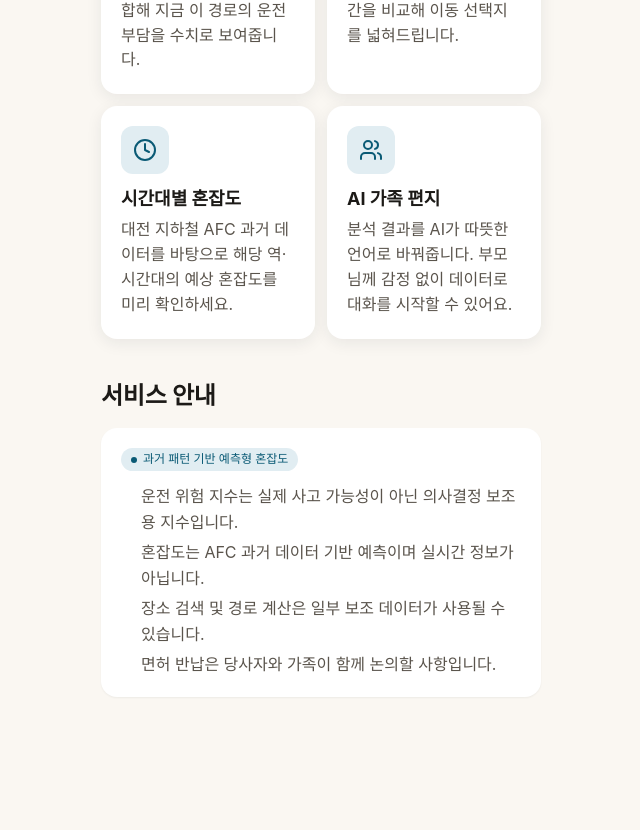
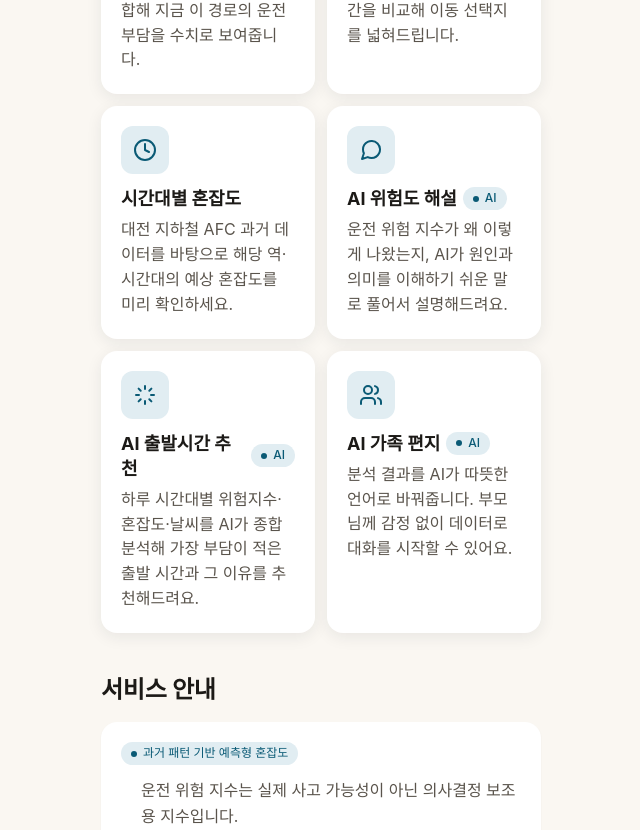
Before and after one commit to calm-hoon/silverway, a Next.js app: page / in a window 1280 px wide. Shown: the part 817-1647 px from the top of the page, without its empty margins (319-959 px from the left). Before the commit the page ends 1562 px from the top, so only its background shows below. Built offline with nearby package versions, Linux system fonts and the light colour scheme; a web font is replaced by a local one.

Commit message:
main layout update

```diff
--- a/app/page.tsx
+++ b/app/page.tsx
@@ -23,8 +23,23 @@ const FEATURES = [
       "대전 지하철 AFC 과거 데이터를 바탕으로 해당 역·시간대의 예상 혼잡도를 미리 확인하세요.",
   },
   {
+    icon: "message",
+    title: "AI 위험도 해설",
+    isAI: true,
+    description:
+      "운전 위험 지수가 왜 이렇게 나왔는지, AI가 원인과 의미를 이해하기 쉬운 말로 풀어서 설명해드려요.",
+  },
+  {
+    icon: "sparkle",
+    title: "AI 출발시간 추천",
+    isAI: true,
+    description:
+      "하루 시간대별 위험지수·혼잡도·날씨를 AI가 종합 분석해 가장 부담이 적은 출발 시간과 그 이유를 추천해드려요.",
+  },
+  {
     icon: "users",
     title: "AI 가족 편지",
+    isAI: true,
     description:
       "분석 결과를 AI가 따뜻한 언어로 바꿔줍니다. 부모님께 감정 없이 데이터로 대화를 시작할 수 있어요.",
   },
@@ -63,7 +78,7 @@ export default function HomePage() {
             }}
           >
             {FEATURES.map((f) => (
-              <FeatureCard key={f.title} icon={f.icon} title={f.title} description={f.description} />
+              <FeatureCard key={f.title} icon={f.icon} title={f.title} description={f.description} isAI={f.isAI} />
             ))}
           </div>
         </Section>
--- a/components/home/FeatureCard.tsx
+++ b/components/home/FeatureCard.tsx
@@ -1,12 +1,14 @@
 import { Icon } from "@/components/ui/Icon";
+import { StatusPill } from "@/components/ui/StatusPill";
 
 type FeatureCardProps = {
   icon: string;
   title: string;
   description: string;
+  isAI?: boolean;
 };
 
-export function FeatureCard({ icon, title, description }: FeatureCardProps) {
+export function FeatureCard({ icon, title, description, isAI }: FeatureCardProps) {
   return (
     <div
       style={{
@@ -35,6 +37,9 @@ export function FeatureCard({ icon, title, description }: FeatureCardProps) {
       <div>
         <div
           style={{
+            display: "flex",
+            alignItems: "center",
+            gap: 6,
             fontSize: "var(--sw-fs-base)",
             fontWeight: "var(--sw-fw-bold)",
             color: "var(--sw-ink)",
@@ -42,6 +47,7 @@ export function FeatureCard({ icon, title, description }: FeatureCardProps) {
           }}
         >
           {title}
+          {isAI && <StatusPill label="AI" tone="info" />}
         </div>
         <div
           style={{
--- a/components/ui/Icon.tsx
+++ b/components/ui/Icon.tsx
@@ -14,6 +14,8 @@ const PATHS: Record<string, string> = {
   walk:   "M13 4a2 2 0 1 1-4 0 2 2 0 0 1 4 0Z M9 20l3-6 2 2 3-2",
   share:  "M4 12v8a2 2 0 0 0 2 2h12a2 2 0 0 0 2-2v-8 M16 6l-4-4-4 4 M12 2v13",
   train:  "M8 3H5a2 2 0 0 0-2 2v14a2 2 0 0 0 2 2h14a2 2 0 0 0 2-2V5a2 2 0 0 0-2-2h-3 M8 21l4-4 4 4 M9 3h6 M9 13h6",
+  message: "M21 11.5a8.38 8.38 0 0 1-.9 3.8 8.5 8.5 0 0 1-7.6 4.7 8.38 8.38 0 0 1-3.8-.9L3 21l1.9-5.7a8.38 8.38 0 0 1-.9-3.8 8.5 8.5 0 0 1 4.7-7.6 8.38 8.38 0 0 1 3.8-.9h.5a8.48 8.48 0 0 1 8 8v.5z",
+  sparkle: "M12 3v3 M12 18v3 M3 12h3 M18 12h3 M5.6 5.6l2.1 2.1 M16.3 16.3l2.1 2.1 M18.4 5.6l-2.1 2.1 M7.7 16.3l-2.1 2.1",
 };
 
 type IconProps = {
```
Also changed, not shown: .claude/settings.local.json.
